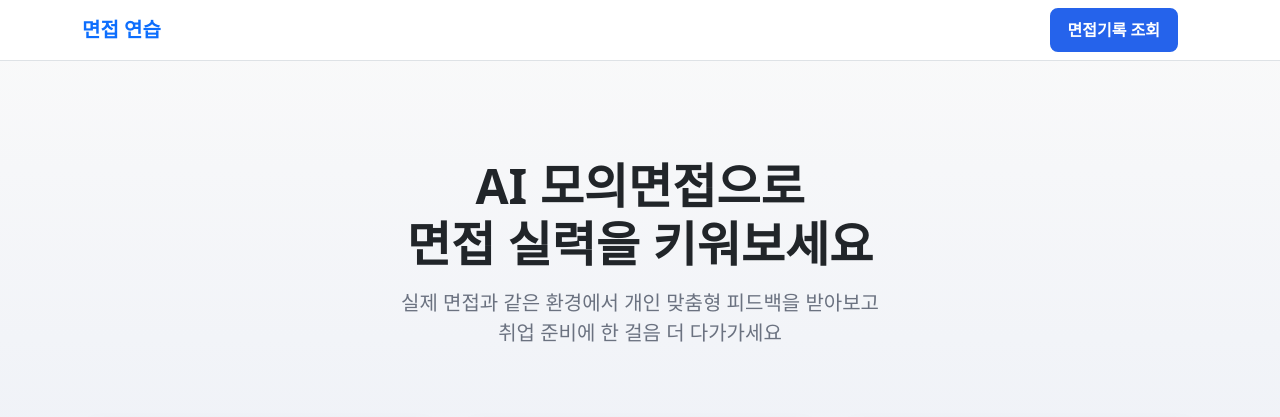
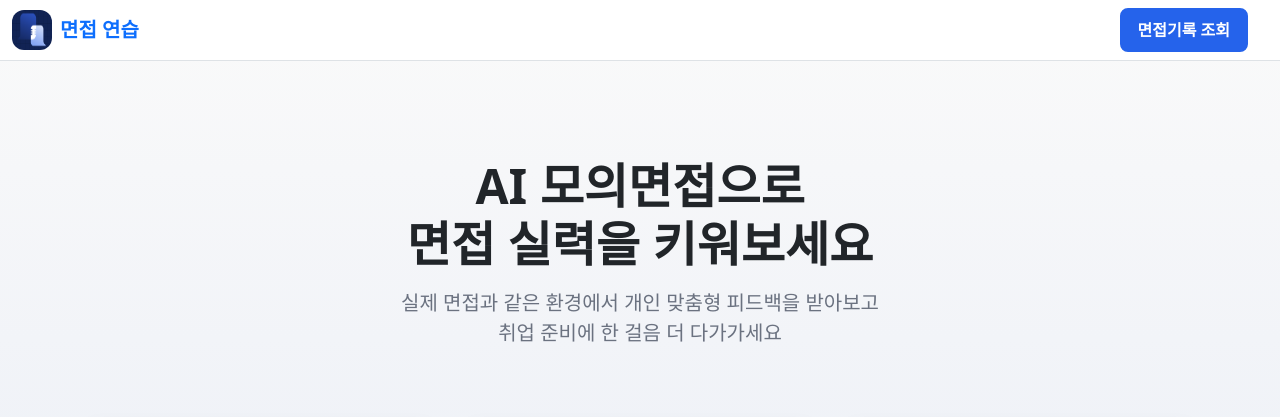
Before and after one commit to han122400/Hackerton-final, a FastAPI app: page / in a window 1280 px wide. Shown: the top 417 px of the page. Run offline with FastAPI, Linux system fonts and the light colour scheme; parts of the project's set-up code (start-up, migrations or seed data) failed here and were passed over; some libraries are stand-ins or nearby versions.

Commit message:
메인 페이지 로고 추가 및 UI 합치기

```diff
--- a/templates/index.html
+++ b/templates/index.html
@@ -83,13 +83,31 @@
           max-width: 1320px;
         }
       }
+        .logo-btn {
+        background: none;
+        border: none;
+        padding: 0;
+        cursor: pointer;
+      }
+      .icon-rounded {
+        width: 40px;
+        height: 40px;
+        border-radius: 12px;
+        display: block;
+      }
     </style>
   </head>
   <body>
-    <nav
-      class="navbar navbar-expand border-bottom sticky-top navbar-blur py-2"
-    >
-      <div class="container">
+       <nav class="navbar bg-white border-bottom sticky-top">
+
+      <div class="container-fluid d-flex align-items-center gap-2">
+        <a href="/" aria-label="홈으로">
+          <img
+            src="/static/image/COD.png"
+            alt="홈 아이콘"
+            class="icon-rounded"
+          />
+        </a>
         <a class="navbar-brand fw-bold" href="/">면접 연습</a>
         <div class="navbar-nav ms-auto align-items-center" style="margin-right: 20px;">
         <a class="nav-result-btn" href="/result-log">면접기록 조회</a>
```
